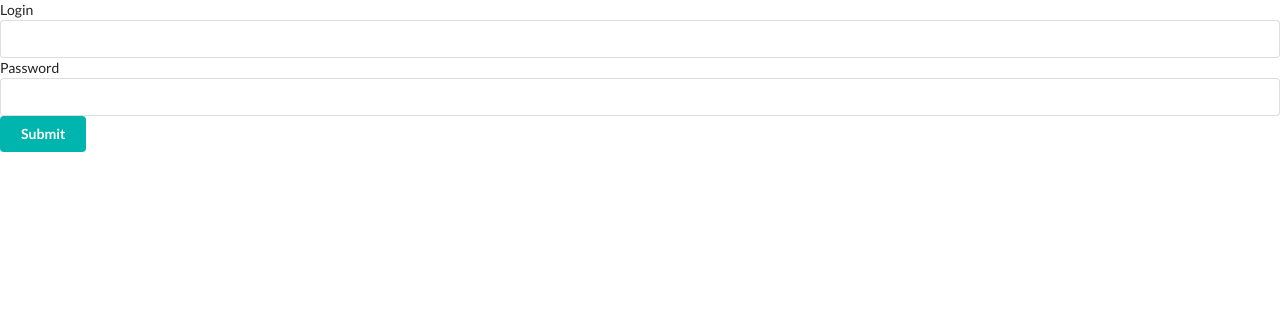
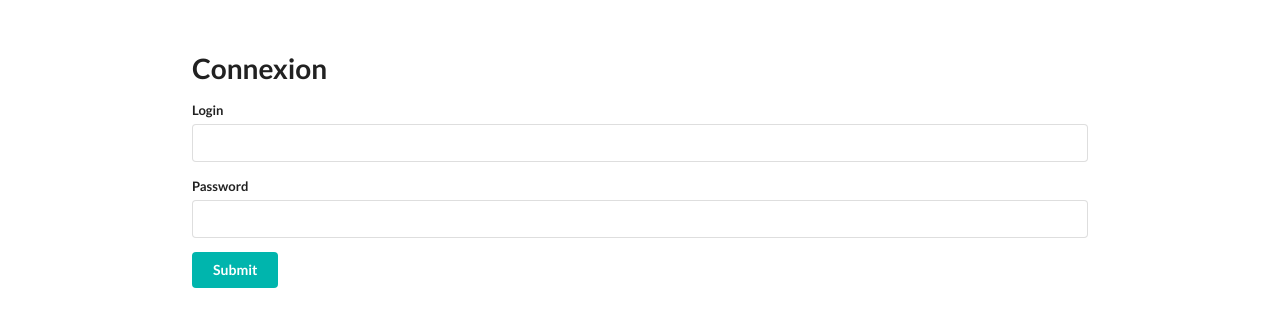
Before and after one commit to Laure-Milian/42_login_password, a website: page public/index.html in a window 1280 px wide. Drawn offline with nearby package versions, Linux system fonts and the light colour scheme.

Commit message:
step 1 fonctionnelle

```diff
--- a/appexpress.js
+++ b/appexpress.js
@@ -11,9 +11,9 @@ app.use(bodyParser.urlencoded({ extended: true }));
 
 app.post('/checkuser', function(req, res) {
 
-	/*if (req.body.inputLogin === 'test' && req.body.inputPassword === 'test' && req.body.ajax) {
+	if (req.body.inputLogin === 'test' && req.body.inputPassword === 'test' && req.body.ajax) {
 		res.send('/access.html');
-	}*/
+	}
 	if (req.body.inputLogin === 'test' && req.body.inputPassword === 'test') {
 		res.redirect('/access.html');
 	}
--- a/public/app.js
+++ b/public/app.js
@@ -26,8 +26,9 @@ var app = {
 	},
 
 	checkUserDone: function(response) {
+		console.log(response);
 		if (response === '/access.html') {
-			window.location.href = 'http://localhost:2000' + response;
+			window.location.href = 'http://localhost:2000/access.html';
 		} else {
 			$('#message').html(response);
 		}
--- a/public/index.html
+++ b/public/index.html
@@ -8,23 +8,34 @@
 </head>
 <body>
 
+	<div class="container">
+
+		<h1>Connexion</h1>
+
 		<div id="message"></div>
 
 		<form class="ui form" method="post" action="/checkuser">
 
+
+			<div class="field">
 				<label for="inputLogin">Login</label>
 				<input id="inputLogin" type="text" name="inputLogin">
+			</div>
 
+			<div class="field">
 				<label for="inputPassword">Password</label>
 				<input id="inputPassword" type="password" name="inputPassword">
+			</div>
 
 			<button id="btnInput" class='ui teal button'>Submit</button>
 		</form>
 
+	</div>
+
 
 
 	<script src='node_modules/jquery/dist/jquery.min.js'></script>
-	<!-- <script src='app.js'></script> -->
+	<script src='app.js'></script>
 
 </body>
 </html>
--- a/public/style.css
+++ b/public/style.css
@@ -1,3 +1,4 @@
-h1 {
-	color: red;
+.container {
+	width: 70%;
+	margin: 50px auto;
 }
```
Lines whose indentation alone changed are shown as unchanged.
